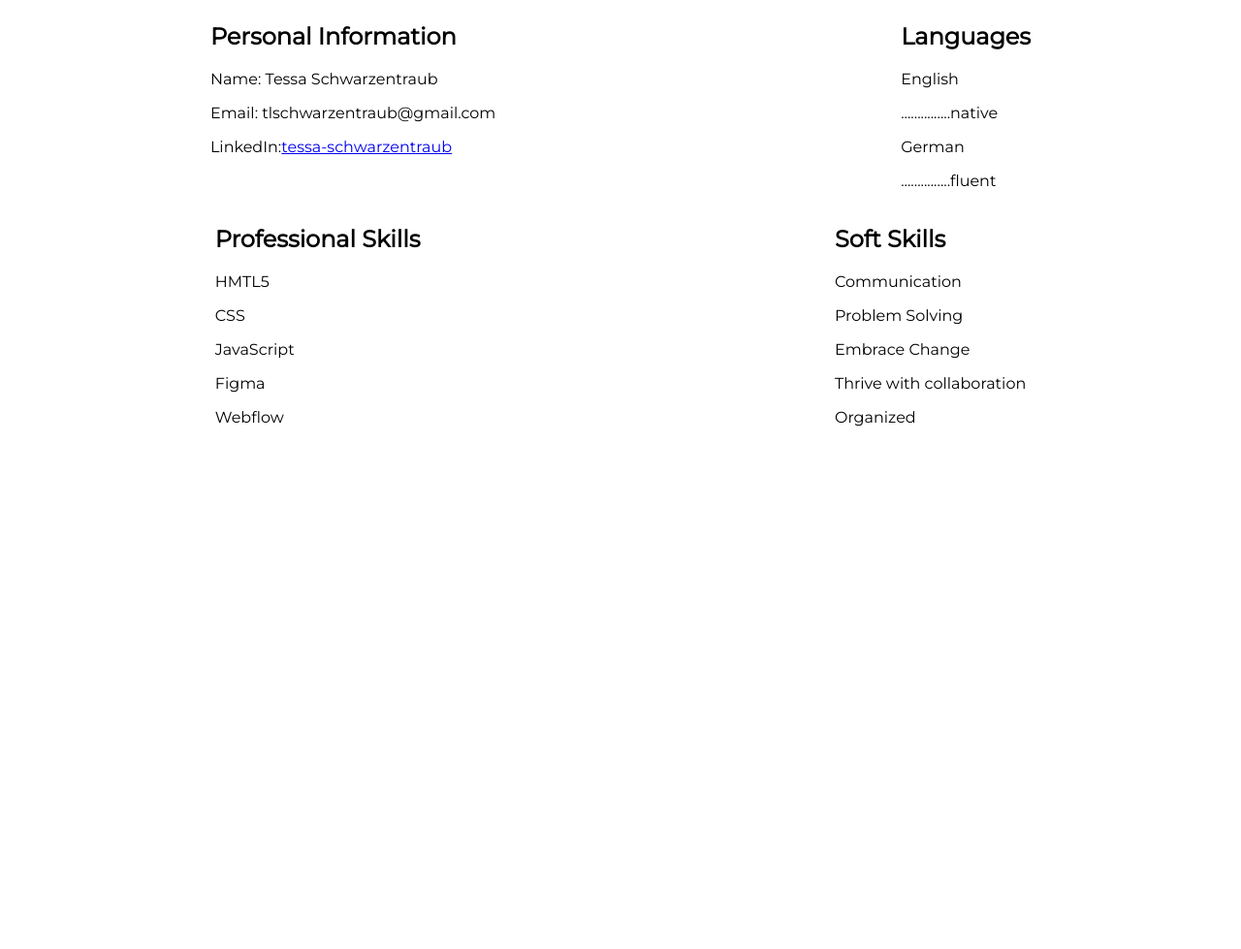
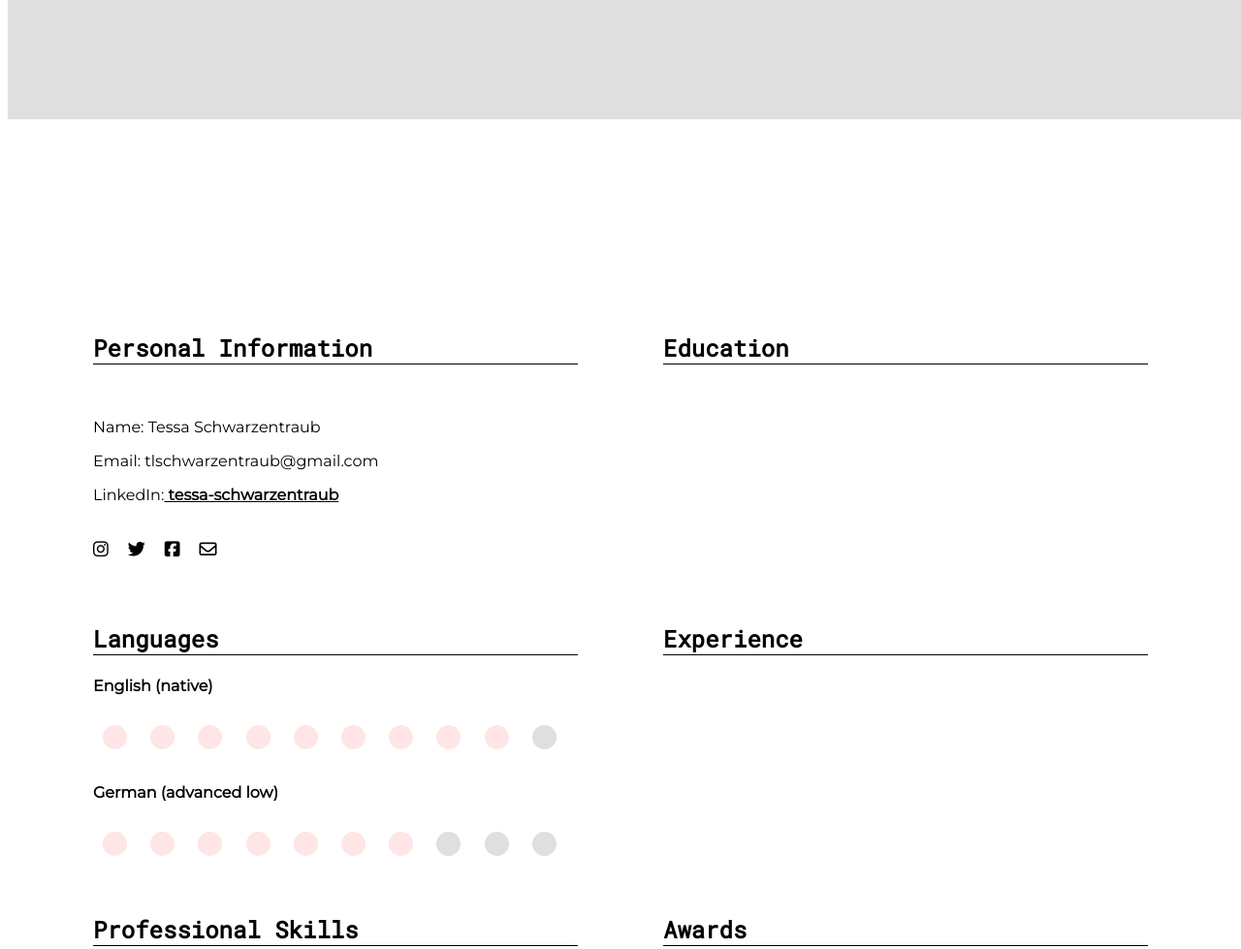
Before and after one commit to tessaschwarzentraub/coding_fellowship, a plain HTML site: page portfolio/portfolio.html in a window 1280 px wide. Shown: the part 1669-2648 px from the top of the page at 97% size. Before the commit the page ends 2133 px from the top, so only its background shows below. Drawn offline with Linux system fonts and the light colour scheme.

Commit message:
Resume section changes
made layout of resume, finalized personal info and languages portion, added a background color to portfolio buttons, having trouble getting class"icon2" to highlight on a hover

```diff
--- a/portfolio/portfolio.css
+++ b/portfolio/portfolio.css
@@ -54,7 +54,7 @@
     display: block;
   }
 
-  .icon2 {
+  .icon {
     display: flex;
     flex-direction: row;
     float: right;
@@ -62,7 +62,7 @@
     color: white;
   }
 
-  .icon2:hover {color: #FFCACA}
+  .icon:hover {color: #FFCACA}
 
   .individualicon {
     margin-right: 10px;
@@ -82,8 +82,10 @@
   flex-direction: row;
   justify-content: space-evenly;
   padding: 20px;
-  background-color: white;
+  background-color: #DFDFDF;
   width: 100%;
+  height: 300px;
+  margin-top: 200px;
 }
 .portfolio_btn {
   background-color: #FFE5E5;
@@ -94,6 +96,7 @@
   padding-top: 30px;
   border-radius: 5%;
   letter-spacing: 2px;
+  margin-top: 100px;
 }
 .portfolio_btn:hover {
   padding-right: 20px;
@@ -106,9 +109,52 @@
 .resume{
   margin-top: 200px;
   font-family: 'Montserrat', sans-serif;
+  display: flex;
+  justify-content: space-evenly;
 }
 .section {
   display: flex;
-  justify-content: space-around;
-
+  flex-direction: column;
 }
+.belowheading {
+  border-bottom: 1px solid black;
+  font-family: 'Roboto Mono', monospace;
+}
+.linkedin {
+  color:black;
+  font-weight: bold;
+}
+.linkedin:hover {color: #FFE5E5;}
+.smallersection {
+  width: 500px;
+  height: 300px;
+}
+.icon2 {
+  display: flex;
+  flex-direction: row;
+  color: black;
+  text-decoration: none;
+}
+.individualicon2 {
+  margin: 20px;
+  margin-left: 0;
+  font-size: large;
+  text-align: center;
+}
+.individualicon:hover {color: #FFCACA}
+.dot {
+  height: 25px;
+  width: 25px;
+  border-radius: 50%;
+  background-color: #FFE5E5;
+  display: inline-block;
+  margin: 10px;
+}
+.dot2 {
+  height: 25px;
+  width: 25px;
+  border-radius: 50%;
+  background-color: #DFDFDF;
+  display: inline-block;
+  margin: 10px;
+}
--- a/portfolio/portfolio.html
+++ b/portfolio/portfolio.html
@@ -21,7 +21,7 @@
                 <a href="personal_portfolio_webpage">personal portfolio webpage</a>
                 </div>
             </div>
-            <div class="icon2">
+            <div class="icon">
                 <div class="individualicon"><a href="https://www.instagram.com/tessaschwarzentraub/?hl=en"><i class="fab fa-instagram"></i></a></div>
                 <div class="individualicon"><a href="https://twitter.com/tesssa18"><i class="fab fa-twitter"></i></a></div>
                 <div class="individualicon"><a href="https://www.facebook.com/search/top/?q=tessa%20schwarzentraub"><i class="fab fa-facebook-square"></i></a></div>
@@ -44,31 +44,53 @@
     </div>
     <div class="resume">
         <div class="section">
-            <div>
-                <h2>Personal Information</h2>
+            <div class="smallersection">
+                <h2 class="belowheading">Personal Information</h2><br>
                     <p>Name: Tessa Schwarzentraub</p>
                     <p>Email: tlschwarzentraub@gmail.com</p>
-                    <p>LinkedIn:<a href="https://www.linkedin.com/in/tessa-schwarzentraub-16928b195/">tessa-schwarzentraub</a> </p>
+                    <p>LinkedIn:<a href="https://www.linkedin.com/in/tessa-schwarzentraub-16928b195/" class="linkedin"> tessa-schwarzentraub</a> </p>
+                <div class="icon2">
+                    <div class="individualicon2"><a href="https://www.instagram.com/tessaschwarzentraub/?hl=en" style="color:black"><i class="fab fa-instagram"></i></a></div>
+                    <div class="individualicon2"><a href="https://twitter.com/tesssa18" style="color:black"><i class="fab fa-twitter"></i></a></div>
+                    <div class="individualicon2"><a href="https://www.facebook.com/search/top/?q=tessa%20schwarzentraub" style="color:black"><i class="fab fa-facebook-square"></i></a></div>
+                    <div class="individualicon2"><a><i class="far fa-envelope"></i></a></div> <!--still need to link this to a popup email-->
+                </div>
             </div>
-            <div>
-                <h2>Languages</h2>
-                    <p>English</p>
-                    <p>...............native</p>
-                    <p>German</p>
-                    <p>...............fluent</p>
+            <div class="smallersection">
+                <h2 class="belowheading">Languages</h2>
+                    <h4>English (native)</h4>
+                        <span class="dot"></span>
+                        <span class="dot"></span>
+                        <span class="dot"></span>
+                        <span class="dot"></span>
+                        <span class="dot"></span>
+                        <span class="dot"></span>
+                        <span class="dot"></span>
+                        <span class="dot"></span>
+                        <span class="dot"></span>
+                        <span class="dot2"></span>
+                    <h4>German (advanced low)</h4>
+                        <span class="dot"></span>
+                        <span class="dot"></span>
+                        <span class="dot"></span>
+                        <span class="dot"></span>
+                        <span class="dot"></span>
+                        <span class="dot"></span>
+                        <span class="dot"></span>
+                        <span class="dot2"></span>
+                        <span class="dot2"></span>
+                        <span class="dot2"></span>
             </div>
-        </div>
-        <div class="section">
-            <div>
-                <h2>Professional Skills</h2>
+            <div class="smallersection">
+                <h2 class="belowheading">Professional Skills</h2>
                     <p>HMTL5</p>
                     <p>CSS</p>
                     <p>JavaScript</p>
                     <p>Figma</p>
                     <p>Webflow</p>
             </div>
-            <div>
-                <h2>Soft Skills</h2>
+            <div class="smallersection">
+                <h2 class="belowheading">Soft Skills</h2>
                     <p>Communication</p>
                     <p>Problem Solving</p>
                     <p>Embrace Change</p>
@@ -76,6 +98,20 @@
                     <p>Organized</p>
             </div>
         </div>
+        <div class="section">
+            <div class="smallersection">
+                <h2 class="belowheading">Education</h2>
+            </div>
+            <div class="smallersection">
+                <h2 class="belowheading">Experience</h2>
+            </div>
+            <div class="smallersection">
+                <h2 class="belowheading">Awards</h2>
+            </div>
+            <div class="smallersection">
+                <h2 class="belowheading">References</h2>
+            </div>
+        </div>
     </div>
 </body>
 </html>
```
